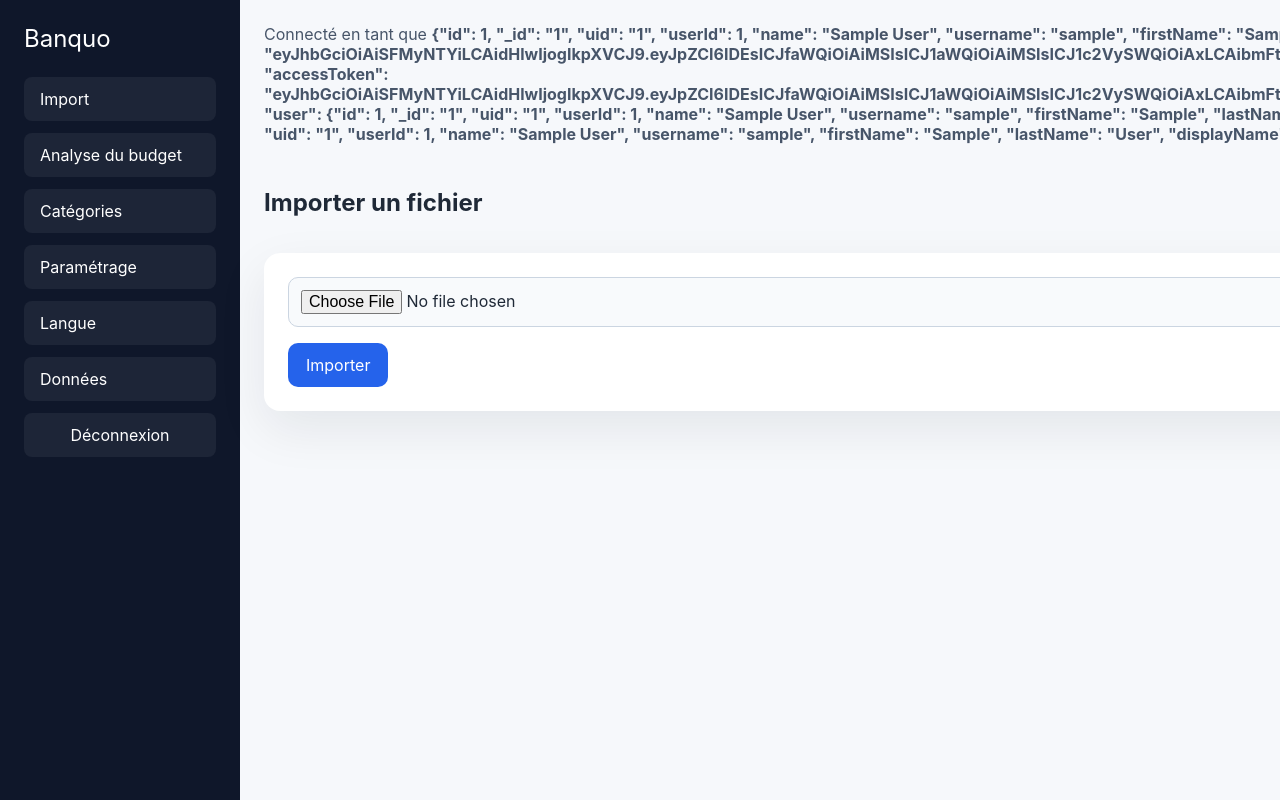
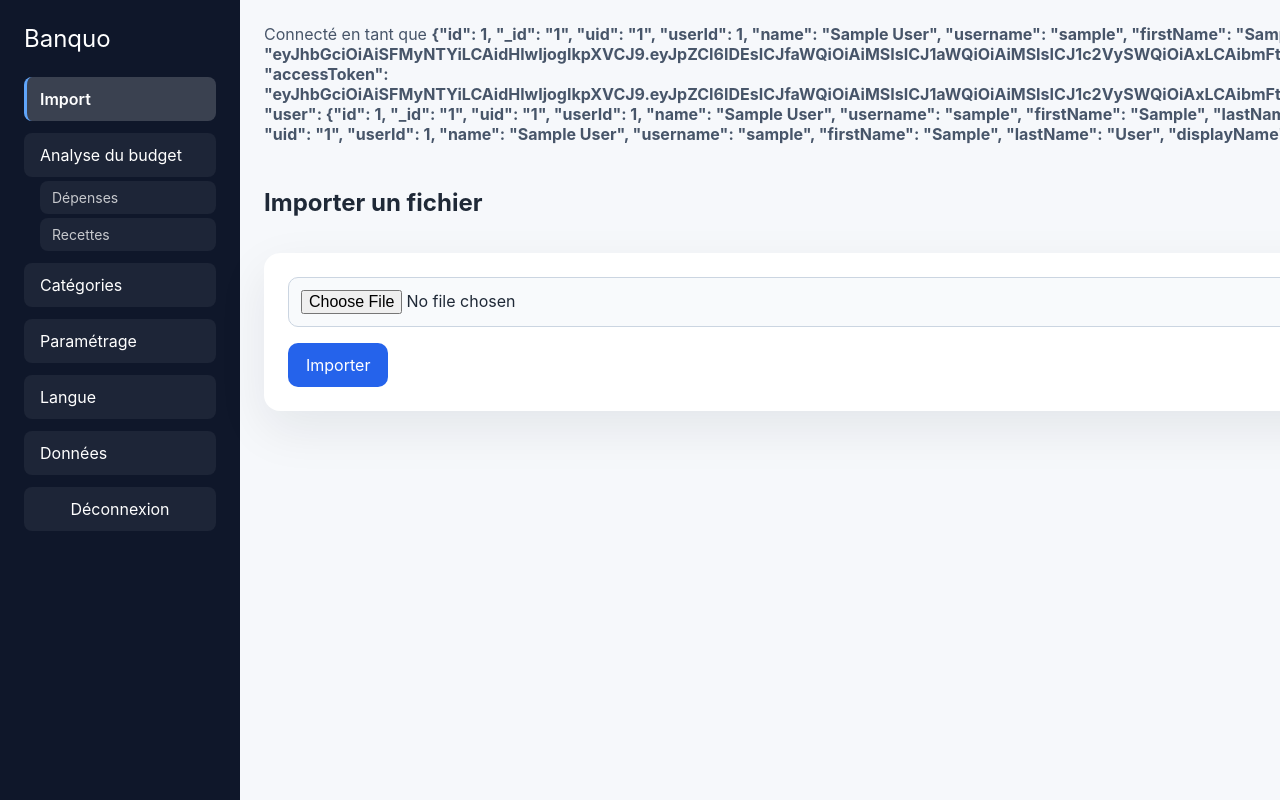
Before and after one commit to ptrouillard/banko, a React (Vite) app in the folder frontend/: page / in a window 1280 px wide. Shown: the top 800 px of the page. Built offline with nearby package versions, Linux system fonts and the light colour scheme; no server answers; sample sign-in values are in the browser's storage.

Commit message:
add totals

```diff
--- a/frontend/src/App.jsx
+++ b/frontend/src/App.jsx
@@ -1,5 +1,5 @@
 import { useEffect, useState } from 'react';
-import { Routes, Route, Navigate, Link, useNavigate } from 'react-router-dom';
+import { Routes, Route, Navigate, NavLink, useNavigate } from 'react-router-dom';
 import Login from './pages/Login.jsx';
 import UploadPage from './pages/UploadPage.jsx';
 import Analysis from './pages/Analysis.jsx';
@@ -41,12 +41,18 @@ function AppInner() {
       <aside className="sidebar">
         <div className="brand">{t('appName')}</div>
         <nav>
-          <Link to="/">{t('import')}</Link>
-          <Link to="/analysis">{t('analysis')}</Link>
-          <Link to="/categories">Catégories</Link>
-          <Link to="/settings">Paramétrage</Link>
-          <Link to="/language">{t('language')}</Link>
-          <Link to="/data">Données</Link>
+          <NavLink to="/" end>{t('import')}</NavLink>
+          <div className="nav-group">
+            <NavLink to="/analysis" end>{t('analysis')}</NavLink>
+            <div className="subnav">
+              <NavLink to="/analysis/depenses">Dépenses</NavLink>
+              <NavLink to="/analysis/recettes">Recettes</NavLink>
+            </div>
+          </div>
+          <NavLink to="/categories">Catégories</NavLink>
+          <NavLink to="/settings">Paramétrage</NavLink>
+          <NavLink to="/language">{t('language')}</NavLink>
+          <NavLink to="/data">Données</NavLink>
           <button className="link-button" onClick={logout}>{t('logout')}</button>
         </nav>
       </aside>
@@ -57,6 +63,8 @@ function AppInner() {
         <Routes>
           <Route path="/" element={<UploadPage />} />
           <Route path="/analysis" element={<Analysis />} />
+          <Route path="/analysis/depenses" element={<Analysis />} />
+          <Route path="/analysis/recettes" element={<Analysis />} />
           <Route path="/categories" element={<Categories />} />
           <Route path="/settings" element={<Settings />} />
           <Route path="/language" element={<Language />} />
--- a/frontend/src/pages/Analysis.jsx
+++ b/frontend/src/pages/Analysis.jsx
@@ -1,4 +1,5 @@
 import { useEffect, useMemo, useState } from 'react';
+import { useLocation } from 'react-router-dom';
 import {
   fetchMonths, fetchSummary, fetchReceipts, fetchExpenses,
   updateCategory, fetchCategorySuggestions,
@@ -74,6 +75,11 @@ function PieChart({ debit, credit }) {
 
 function Analysis() {
   const { t } = useTranslation();
+  const { pathname } = useLocation();
+  const view = pathname === '/analysis/depenses' ? 'depenses'
+    : pathname === '/analysis/recettes' ? 'recettes'
+    : 'summary';
+
   const [months, setMonths] = useState([]);
   const [selectedMonth, setSelectedMonth] = useState('');
   const [summary, setSummary] = useState(null);
@@ -137,9 +143,13 @@ function Analysis() {
     ? { debit: summary.total_debit, credit: summary.total_credit }
     : null, [summary]);
 
+  const pageTitle = view === 'depenses' ? 'Dépenses'
+    : view === 'recettes' ? 'Recettes'
+    : t('analysis');
+
   return (
     <div className="page">
-      <h2>{t('analysis')}</h2>
+      <h2>{pageTitle}</h2>
       {error && <div className="error">{error}</div>}
 
       <div className="card">
@@ -152,13 +162,14 @@ function Analysis() {
         </select>
       </div>
 
-      {summary && (
+      {view === 'summary' && summary && (
         <div className="card summary-card">
           <h3>{t('summaryTitle')}</h3>
           {pieData && <PieChart debit={pieData.debit} credit={pieData.credit} />}
         </div>
       )}
 
+      {view === 'recettes' && (
         <div className="card table-card">
           <h3>{t('receiptsTable')}</h3>
           <table>
@@ -166,7 +177,7 @@ function Analysis() {
               <tr>
                 <th>Date</th>
                 <th>{t('libelle') || 'Libellé'}</th>
-              <th>{t('amount') || 'Montant'}</th>
+                <th style={{ textAlign: 'right' }}>{t('amount') || 'Montant'}</th>
               </tr>
             </thead>
             <tbody>
@@ -174,13 +185,25 @@ function Analysis() {
                 <tr key={row.id}>
                   <td>{row.date}</td>
                   <td>{row.libelle}</td>
-                <td>{row.amount.toFixed(2)} €</td>
+                  <td style={{ textAlign: 'right' }}>{row.amount.toFixed(2)} €</td>
                 </tr>
               ))}
             </tbody>
+            {receipts.length > 0 && (
+              <tfoot>
+                <tr className="total-row">
+                  <td colSpan={2}>Total recettes</td>
+                  <td style={{ textAlign: 'right' }}>
+                    {receipts.reduce((sum, r) => sum + r.amount, 0).toFixed(2)} €
+                  </td>
+                </tr>
+              </tfoot>
+            )}
           </table>
         </div>
+      )}
 
+      {view === 'depenses' && (
         <div className="card table-card">
           <h3>{t('expensesTable')}</h3>
           <table>
@@ -188,7 +211,7 @@ function Analysis() {
               <tr>
                 <th>Date</th>
                 <th>{t('libelle') || 'Libellé'}</th>
-              <th>{t('amount') || 'Montant'}</th>
+                <th style={{ textAlign: 'right' }}>{t('amount') || 'Montant'}</th>
                 <th>{t('category')}</th>
               </tr>
             </thead>
@@ -197,7 +220,7 @@ function Analysis() {
                 <tr key={row.id}>
                   <td>{row.date}</td>
                   <td>{row.libelle}</td>
-                <td>{row.amount.toFixed(2)} €</td>
+                  <td style={{ textAlign: 'right' }}>{row.amount.toFixed(2)} €</td>
                   <td style={{ position: 'relative' }}>
                     <input
                       type="text"
@@ -233,8 +256,20 @@ function Analysis() {
                 </tr>
               ))}
             </tbody>
+            {expenses.length > 0 && (
+              <tfoot>
+                <tr className="total-row">
+                  <td colSpan={2}>Total dépenses</td>
+                  <td style={{ textAlign: 'right' }}>
+                    {expenses.reduce((sum, r) => sum + r.amount, 0).toFixed(2)} €
+                  </td>
+                  <td />
+                </tr>
+              </tfoot>
+            )}
           </table>
         </div>
+      )}
     </div>
   );
 }
--- a/frontend/src/styles.css
+++ b/frontend/src/styles.css
@@ -61,6 +61,41 @@ select {
   background: rgba(255,255,255,0.12);
 }
 
+.sidebar a.active {
+  background: rgba(255,255,255,0.18);
+  font-weight: 600;
+  border-left: 3px solid #60a5fa;
+  padding-left: 13px;
+}
+
+.nav-group {
+  display: flex;
+  flex-direction: column;
+  gap: 4px;
+}
+
+.subnav {
+  display: flex;
+  flex-direction: column;
+  gap: 4px;
+  padding-left: 16px;
+}
+
+.subnav a {
+  font-size: 0.875rem;
+  padding: 8px 12px;
+  color: rgba(255,255,255,0.75);
+}
+
+.subnav a:hover {
+  color: white;
+}
+
+.subnav a.active {
+  color: white;
+  border-left-color: #93c5fd;
+}
+
 .content {
   padding: 24px;
 }
@@ -115,6 +150,12 @@ select {
   background: #f8fafc;
 }
 
+td input {
+  margin-bottom: 0;
+  padding: 6px 8px;
+  font-size: 0.9rem;
+}
+
 button {
   display: inline-flex;
   align-items: center;
@@ -162,6 +203,13 @@ tbody td {
   border-radius: 12px;
 }
 
+tfoot .total-row td {
+  border-top: 2px solid #e2e8f0;
+  padding: 12px 8px;
+  font-weight: 700;
+  background: #f8fafc;
+}
+
 .suggestions {
   display: flex;
   flex-wrap: wrap;
```
Also changed, not shown: 1 other file (tests, documents, lock files or other folders). Lines whose indentation alone changed are shown as unchanged.
